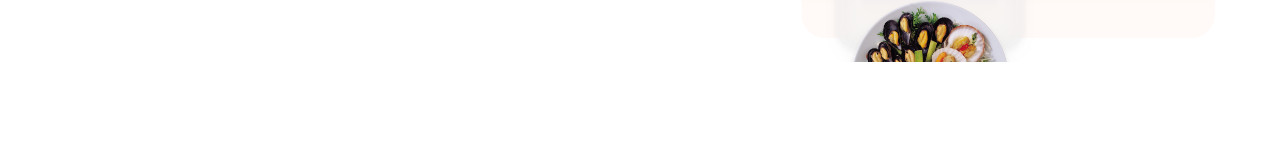
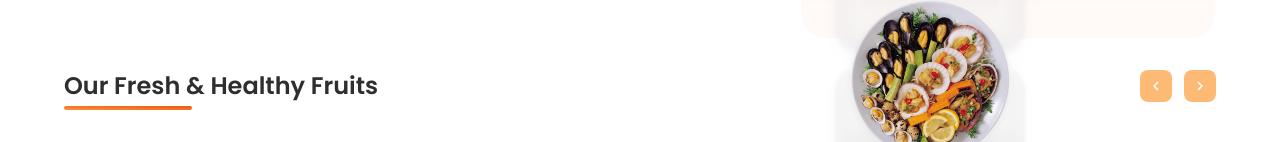
Before and after one commit to McRonaah/YumDrop, a React (Create React App) app: page / in a window 1280 px wide. Shown: the part 716-858 px from the top of the page. Before the commit the page ends 800 px from the top, so only its background shows below. Built offline with nearby package versions, Linux system fonts and the light colour scheme; no server answers; the database is empty.

Commit message:
:globe_with_meridians: updated fruits to the home component

```diff
--- a/src/components/Header.jsx
+++ b/src/components/Header.jsx
@@ -141,7 +141,7 @@
         <div className="relative">
           <motion.img
             whileTap={{ scale: 0.6 }}
-            src={user ? user.PhotoURL : Avatar}
+            src={user ? user.photoURL : Avatar}
             className="w-10 min-w-[40px] h-10 min-h-[40px] drop-shadow-xl cursor-pointer rounded-full"
             alt="userprofile"
             onClick={login}
--- a/src/components/MainContainer.jsx
+++ b/src/components/MainContainer.jsx
@@ -1,11 +1,38 @@
 import React from 'react';
 
 import HomeContainer from './HomeContainer';
+
+import { motion } from "framer-motion";
+import { MdChevronLeft, MdChevronRight } from "react-icons/md";
 
 const MainContainer = () => {
   return (
     <div className="w-full h-auto flex flex-col items-center justify-center ">
       <HomeContainer />
+      <section  className="w-full my-6">
+      <div className="w-full flex items-center justify-between">
+          <p className="text-2xl font-semibold capitalize text-headingColor relative before:absolute before:rounded-lg before:content before:w-32 before:h-1 before:-bottom-2 before:left-0 before:bg-gradient-to-tr from-orange-400 to-orange-600 transition-all ease-in-out duration-100">
+            Our fresh & healthy fruits
+          </p>
+      <div className="hidden md:flex gap-3 items-center">
+            <motion.div
+              whileTap={{ scale: 0.75 }}
+              className="w-8 h-8 rounded-lg bg-orange-300 hover:bg-orange-500 cursor-pointer  hover:shadow-lg flex items-center justify-center"
+              // onClick={() => setScrollValue(-200)}
+            >
+              <MdChevronLeft className="text-lg text-white" />
+            </motion.div>
+            <motion.div
+              whileTap={{ scale: 0.75 }}
+              className="w-8 h-8 rounded-lg bg-orange-300 hover:bg-orange-500 cursor-pointer transition-all duration-100 ease-in-out hover:shadow-lg flex items-center justify-center"
+              // onClick={() => setScrollValue(200)}
+            >
+              <MdChevronRight className="text-lg text-white" />
+            </motion.div>
+          </div>
+        </div>
+
+      </section>
     </div>
   );
 }
```
